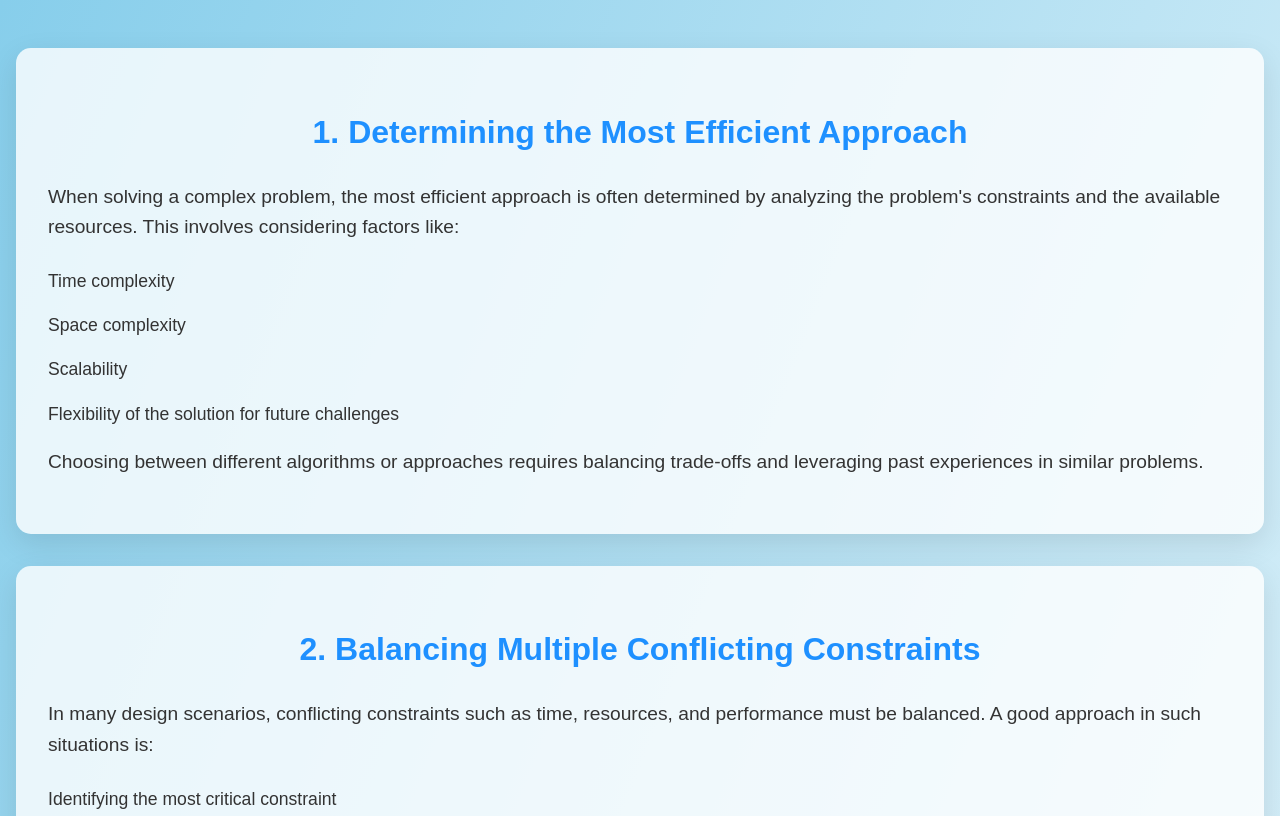
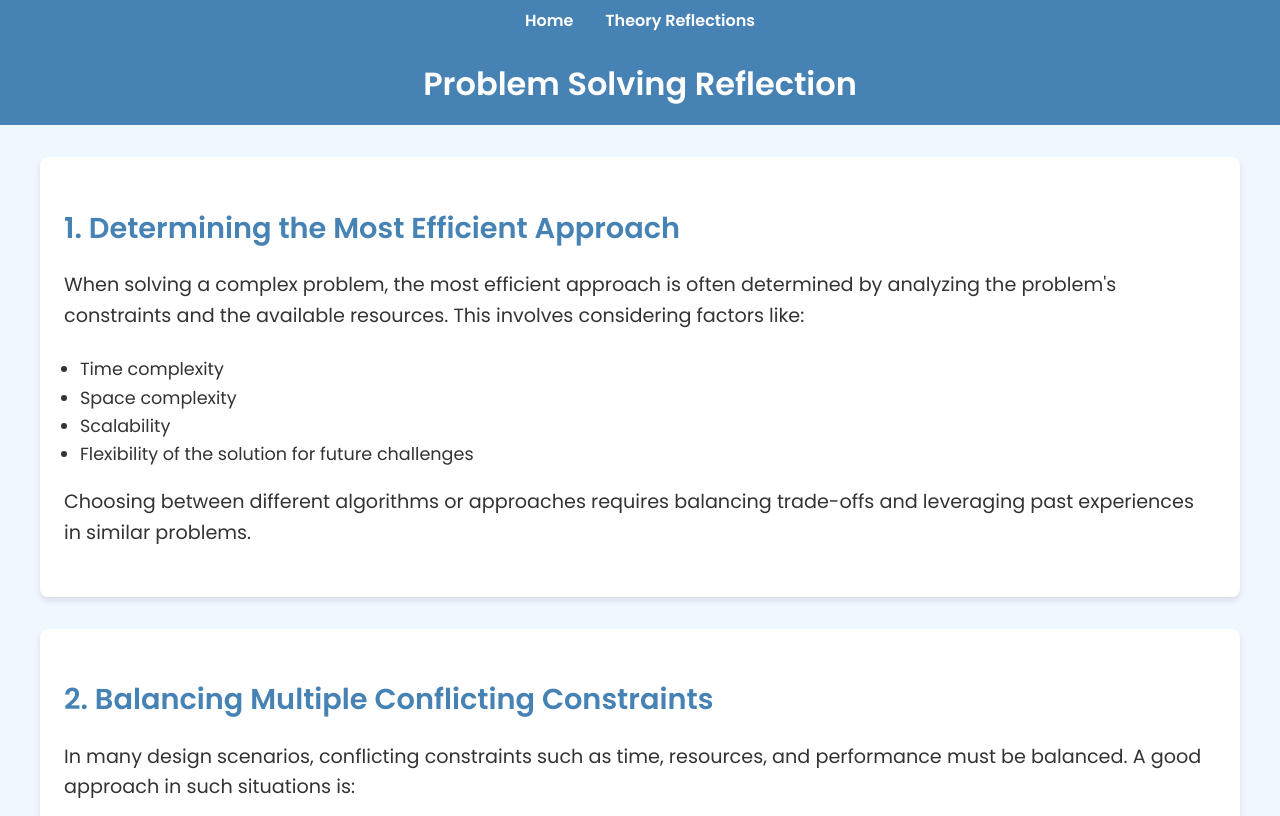
Before and after one commit to Aditya-c-hu/Aditya.github.io, a plain HTML site: page Subsection.html in a window 1280 px wide. Shown: the top 816 px of the page. Drawn offline with Linux system fonts and the light colour scheme.

Commit message:
Update Subsection.html

```diff
--- a/Subsection.html
+++ b/Subsection.html
@@ -1,4 +1,3 @@
-
 <!DOCTYPE html>
 <html lang="en">
 <head>
@@ -8,7 +7,7 @@
     <style>
         body {
             font-family: 'Poppins', sans-serif;
-            background: linear-gradient(to bottom right, #87CEEB, #ffffff); /* Light blue and white gradient */
+            background: #f0f8ff; /* Light blue background */
             color: #333;
             margin: 0;
             padding: 0;
@@ -16,37 +15,68 @@
         }
 
         header {
+            background-color: #4682b4; /* Soothing blue */
+            color: #fff;
+            padding: 1rem 0;
             text-align: center;
-            padding: 2rem;
-            background-color: rgba(0, 0, 0, 0.1);
         }
 
         header h1 {
             margin: 0;
-            font-size: 3rem;
-            letter-spacing: 2px;
-            text-transform: uppercase;
-            font-weight: 700;
-            color: #1E90FF; /* Blue color for the header */
+            font-size: 2rem;
+        }
+
+        nav {
+            background-color: #4682b4; /* Soothing blue */
+            color: #fff;
+            padding: 0.5rem 1rem;
+            display: flex;
+            justify-content: center;
+            position: sticky;
+            top: 0;
+            z-index: 1000;
+        }
+
+        nav ul {
+            list-style: none;
+            margin: 0;
+            padding: 0;
+            display: flex;
+        }
+
+        nav ul li {
+            margin: 0 1rem;
+        }
+
+        nav ul li a {
+            color: #fff;
+            text-decoration: none;
+            font-weight: 600;
+            transition: color 0.3s ease;
+        }
+
+        nav ul li a:hover {
+            color: #1abc9c; /* Hover color */
         }
 
         main {
-            padding: 3rem 1rem;
+            max-width: 1200px;
+            margin: 2rem auto;
+            padding: 0 1rem;
         }
 
         section {
-            background: rgba(255, 255, 255, 0.8);
             margin-bottom: 2rem;
-            padding: 2rem;
-            border-radius: 15px;
-            box-shadow: 0 10px 30px rgba(0, 0, 0, 0.1);
+            background-color: #fff; /* White background for sections */
+            border-radius: 8px;
+            box-shadow: 0 4px 6px rgba(0, 0, 0, 0.1);
+            padding: 1.5rem;
         }
 
         section h2 {
-            color: #1E90FF; /* Blue color for section headings */
-            font-size: 2rem;
-            margin-bottom: 1.5rem;
-            text-align: center;
+            color: #4682b4; /* Soothing blue for headings */
+            margin-bottom: 1rem;
+            font-size: 1.8rem;
         }
 
         section p {
@@ -54,31 +84,34 @@
             margin-bottom: 1.5rem;
         }
 
-        ul {
-            list-style-type: none;
-            padding: 0;
+        section ul {
+            list-style-type: disc;
+            margin: 1rem 0;
+            padding-left: 1rem;
             font-size: 1.1rem;
         }
 
-        ul li {
-            margin-bottom: 1rem;
-        }
-
         footer {
-            background-color: rgba(0, 0, 0, 0.1);
             text-align: center;
-            padding: 1.5rem;
-            color: #333;
-            position: absolute;
-            width: 100%;
-            bottom: 0;
-            font-size: 1rem;
+            padding: 1rem 0;
+            background-color: #4682b4; /* Soothing blue footer */
+            color: #fff;
         }
     </style>
+    <link href="https://fonts.googleapis.com/css2?family=Poppins:wght@300;400;600&display=swap" rel="stylesheet">
 </head>
 <body>
+    <nav>
+        <ul>
+            <li><a href="index.html">Home</a></li>
+            <li><a href="Project_2.html">Theory Reflections</a></li>
+        </ul>
+    </nav>
+    <header>
+        <h1>Problem Solving Reflection</h1>
+    </header>
     <main>
-    <section>
+        <section id="determining-efficient-approach">
             <h2>1. Determining the Most Efficient Approach</h2>
             <p>When solving a complex problem, the most efficient approach is often determined by analyzing the problem's constraints and the available resources. This involves considering factors like:</p>
             <ul>
@@ -90,7 +123,7 @@
             <p>Choosing between different algorithms or approaches requires balancing trade-offs and leveraging past experiences in similar problems.</p>
         </section>
 
-    <section>
+        <section id="balancing-constraints">
             <h2>2. Balancing Multiple Conflicting Constraints</h2>
             <p>In many design scenarios, conflicting constraints such as time, resources, and performance must be balanced. A good approach in such situations is:</p>
             <ul>
@@ -101,7 +134,7 @@
             <p>This approach ensures a solution that meets essential requirements without overcomplicating the design.</p>
         </section>
 
-    <section>
+        <section id="evaluating-effectiveness">
             <h2>3. Evaluating the Effectiveness of a Solution</h2>
             <p>Evaluating a solution's effectiveness involves several criteria:</p>
             <ul>
@@ -113,7 +146,7 @@
             <p>After testing, feedback from users or systems can guide any necessary improvements.</p>
         </section>
 
-    <section>
+        <section id="identifying-patterns">
             <h2>4. Identifying Patterns in Complex Problems</h2>
             <p>Recognizing patterns in complex datasets or problems requires a systematic approach, such as:</p>
             <ul>
@@ -124,7 +157,7 @@
             <p>Pattern recognition techniques can reveal hidden solutions that might not be immediately obvious.</p>
         </section>
 
-    <section>
+        <section id="prioritizing-simplicity">
             <h2>5. Prioritizing Simplicity Over Optimization</h2>
             <p>At times, it is important to prioritize simplicity to ensure clarity and maintainability, especially when:</p>
             <ul>
@@ -135,7 +168,7 @@
             <p>In such cases, a simple solution serves as a foundation for future improvements.</p>
         </section>
 
-    <section>
+        <section id="addressing-limitations">
             <h2>6. Identifying and Addressing Solution Limitations</h2>
             <p>Potential limitations or weaknesses in a solution can be identified through:</p>
             <ul>
@@ -146,7 +179,7 @@
             <p>Once identified, solutions can be optimized or alternatives explored to overcome limitations.</p>
         </section>
 
-    <section>
+        <section id="innovating-vs-proven-solutions">
             <h2>7. Innovating vs. Relying on Proven Solutions</h2>
             <p>Deciding when to innovate or rely on established solutions depends on the problem's uniqueness. In general:</p>
             <ul>
@@ -156,6 +189,8 @@
             <p>Carefully analyzing risk and reward can help guide this decision.</p>
         </section>
     </main>
-
+    <footer>
+        <p>&copy; 2024 Aditya C| Portfolio</p>
+    </footer>
 </body>
 </html>
```
Lines whose indentation alone changed are shown as unchanged.
